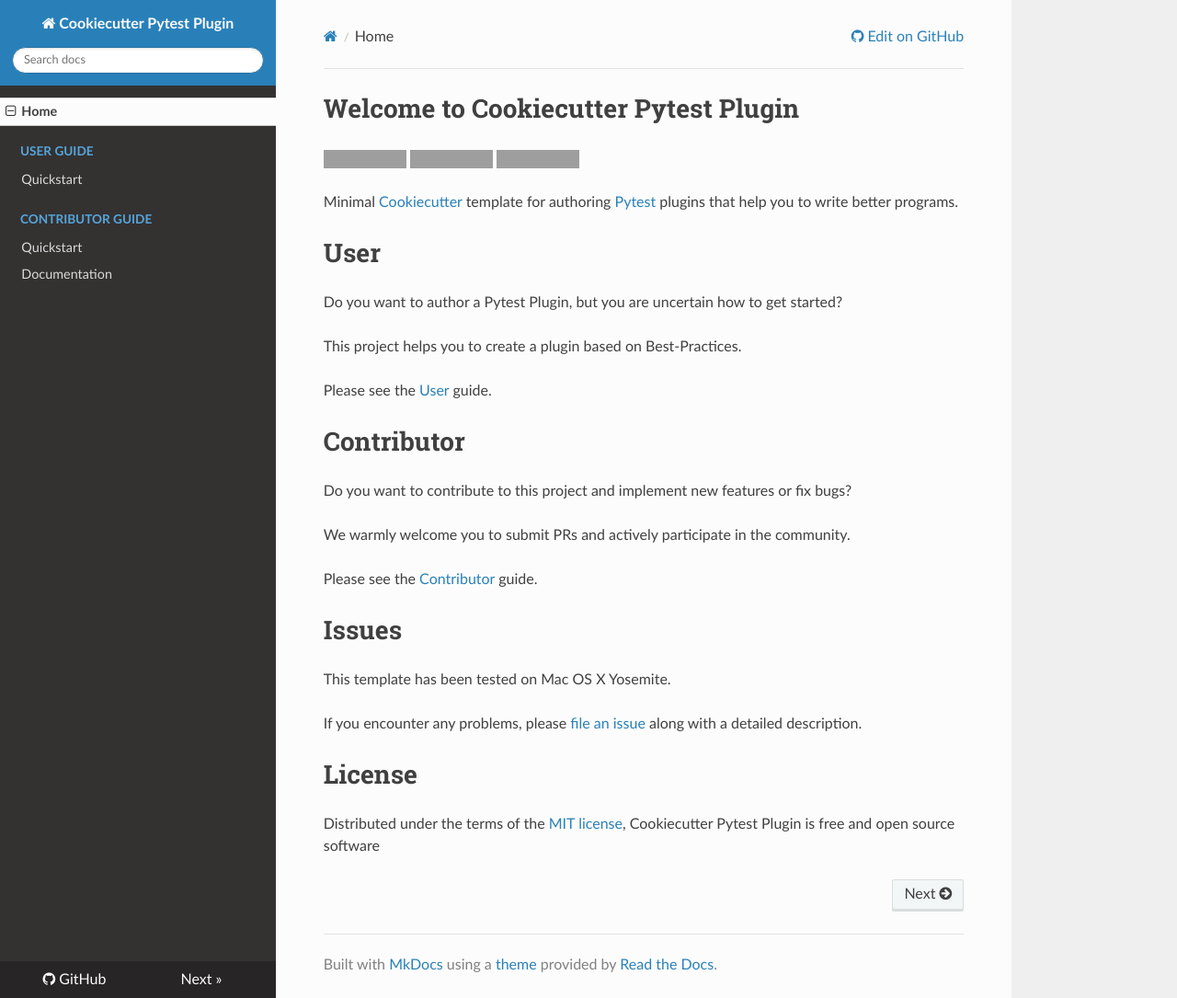
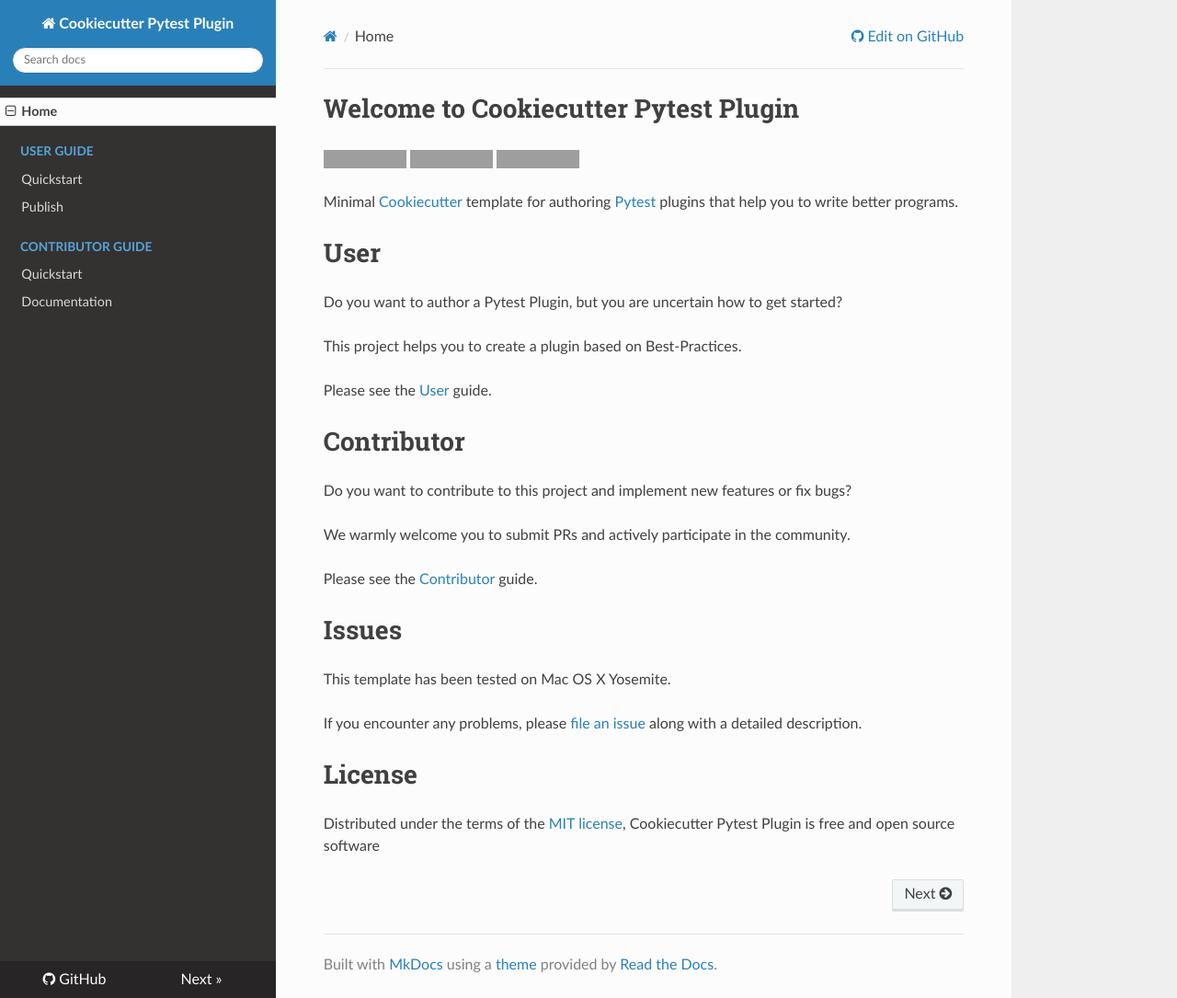
Before and after one commit to pytest-dev/cookiecutter-pytest-plugin, an MkDocs documentation site: the page built from docs/index.md, in a window 1280 px wide and 1085 px high. Shown: the whole window at 92% size. Built offline with MkDocs 1.6.1, drawn with Linux system fonts in a browser that asks for light colours; nearby versions of some CDN libraries; old or Windows-style settings are respelled for this version of MkDocs; grey boxes are pictures that could not be loaded.

Commit message:
Rename publish guide and add it to overview

```diff
--- a/mkdocs.yml
+++ b/mkdocs.yml
@@ -10,6 +10,7 @@
 - Home: index.md
 - User Guide:
     - Quickstart: user-guide/quickstart.md
+    - Publish: user-guide/publish-plugin.md
 - Contributor Guide:
     - Quickstart: contributor-guide/quickstart.md
     - Documentation: contributor-guide/documentation.md
```
Also changed, not shown: docs/user-guide/publish-plugin.md (renamed from docs/user-guide/submit-plugin.md).
